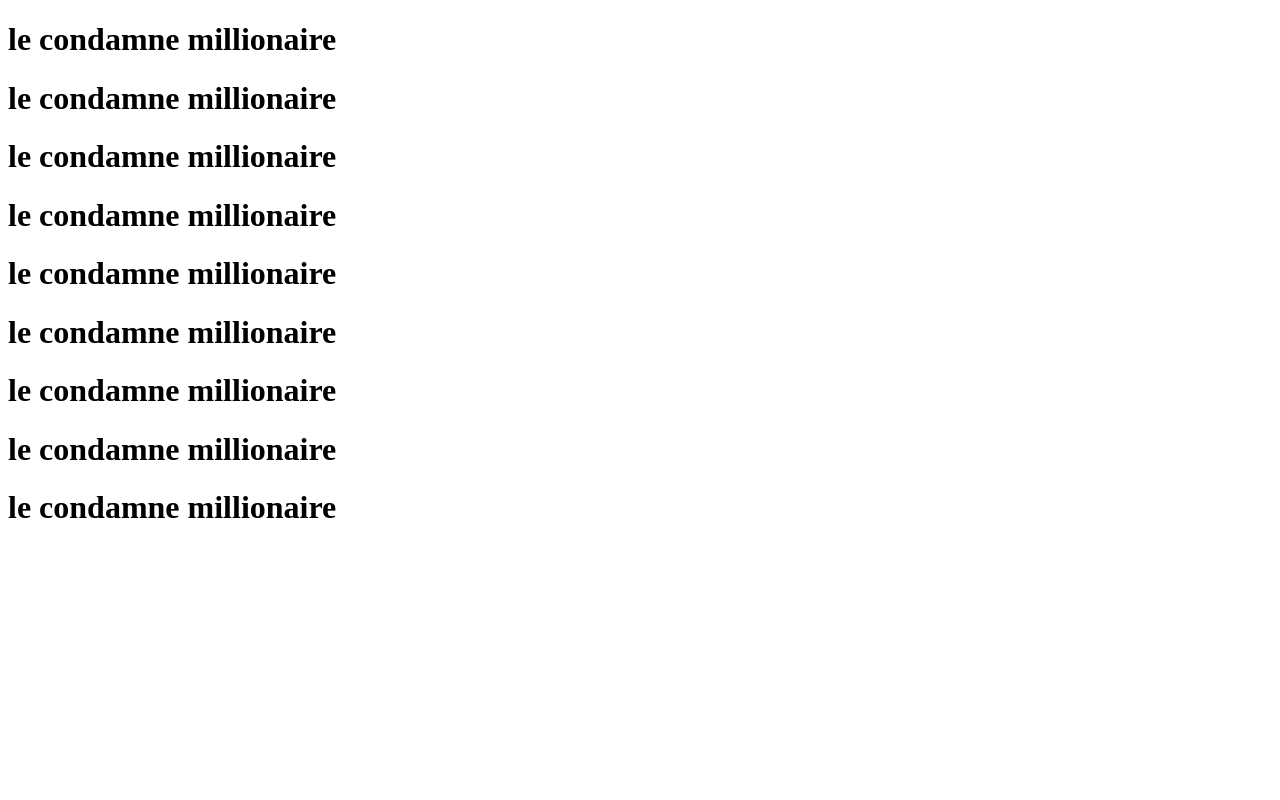
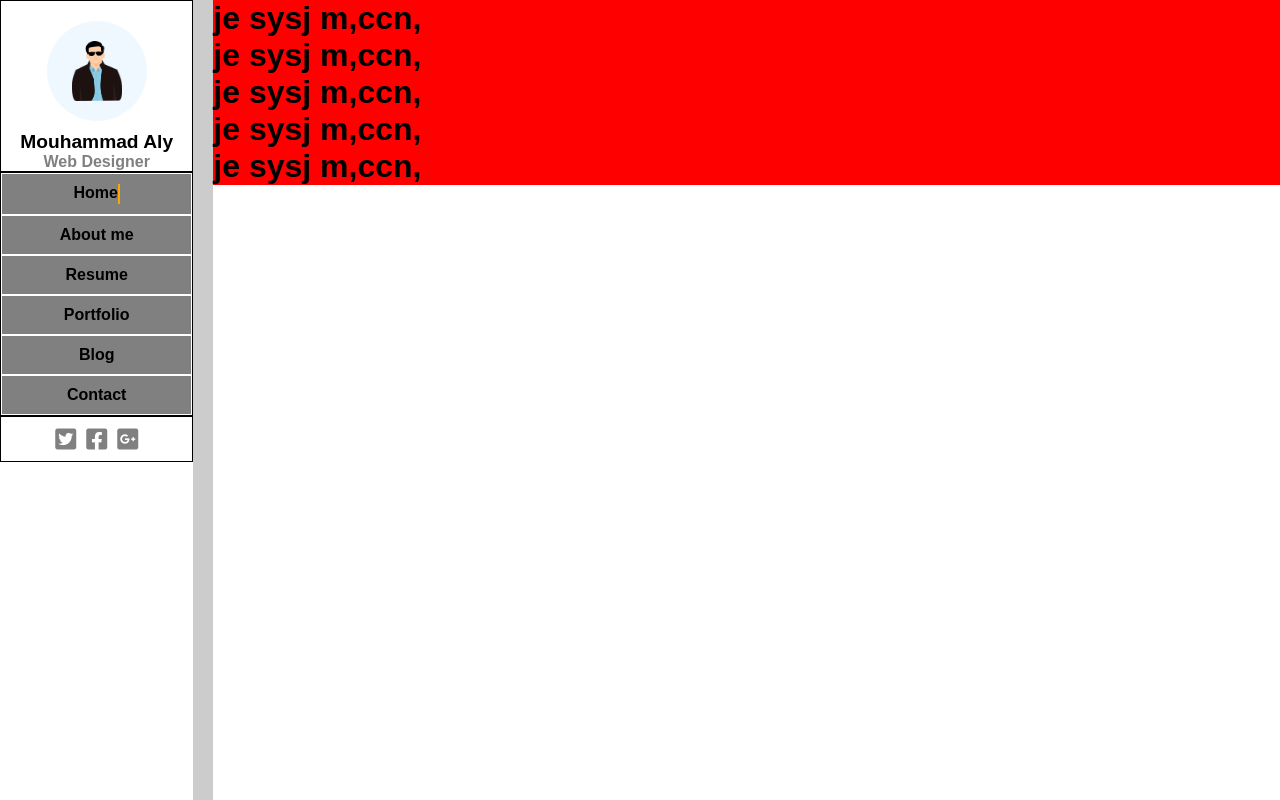
Before and after one commit to ALPHA-WAKA/premier-projet, a plain HTML site: page index.html in a window 1280 px wide. Drawn offline with Linux system fonts and the light colour scheme.

Commit message:
mise en forme

```diff
--- /dev/null
+++ b/css/color.css
@@ -0,0 +1,6 @@
+:root{
+    --main-color: #008080;
+    --main-color-white: white;
+    --main-color-black: #1d1d1d;
+    --main-color-gray: gray;
+}
--- /dev/null
+++ b/css/main.css
@@ -0,0 +1,3 @@
+@import url(/css/style.css);
+@import url(/css/utiles/utiles.css);
+@import url(/css/color.css);
--- /dev/null
+++ b/css/style.css
@@ -0,0 +1,73 @@
+*{
+    padding: 0;
+    margin: 0;
+    font-family: Arial, Helvetica, sans-serif;
+
+}
+.container{
+    height: 100vh;
+    width: 100%;
+}
+/* ///////menu///////// */
+.container-menu{
+   border-right: 20px solid#ccc;
+    height: 100vh;
+
+}
+.profil{
+    display: flex;
+}
+.profil .profil-image{
+   padding: 20px;
+   margin-top: 20px;
+   background-color: aliceblue;
+   width: 60px;
+   height: 60px;
+   border-radius: 50px;
+
+
+}
+.profil-name{
+    font-size: 1.2rem;
+    font-weight: bold;
+}
+.profil-prof{
+    font-weight: bold;
+    color: var(--main-color-gray);
+}
+.aside li{
+    border: 1px solid var(--main-color-white);
+    padding: 10px;
+    display: flex;
+    justify-content: center;
+    flex: 1;
+    font-weight: bold;
+    font-size: 0.8;
+    background-color: var(--main-color-gray);
+    padding: 10px;
+}
+.aside li .active{
+    border-right: 2px solid orange;
+
+}
+.aside a{
+    color: black;
+    text-decoration: none;
+
+}
+.active{
+    height: 20px;
+}
+.social-network i{
+    font-size: 1.5rem;
+    margin: 5px;
+    color: gray;
+    cursor: pointer;
+
+}
+
+
+/* ///////PAGE///////// */
+.container-page{
+    background-color: red;
+}
--- /dev/null
+++ b/css/utiles/utiles.css
@@ -0,0 +1,183 @@
+body {
+    margin: 0;
+    padding: 0;
+    font-family: Arial, Helvetica, sans-serif
+}
+
+
+.b {
+    border: 1px solid #000
+}
+
+.flex {
+    display: flex
+}
+
+.wrap {
+    flex-wrap: wrap
+}
+
+.nowrap {
+    flex-wrap: nowrap
+}
+
+.column {
+    flex-direction: column
+}
+
+.flex-1 {
+    flex: 1
+}
+
+.flex-2 {
+    flex: 2
+}
+
+.flex-3 {
+    flex: 3
+}
+
+.flex-4 {
+    flex: 4
+}
+
+.flex-5 {
+    flex: 5
+}
+
+.gap-5 {
+    gap: 5px
+}
+
+.gap-10 {
+    gap: 10px
+}
+
+.gap-15 {
+    gap: 15px
+}
+
+.gap-20 {
+    gap: 20px
+}
+
+.gap-25 {
+    gap: 25px
+}
+
+.gap-30 {
+    gap: 30px
+}
+
+.flex-center-h,
+.jcc {
+    justify-content: center
+}
+
+.aic,
+.flex-center-v {
+    align-items: center
+}
+
+.relative {
+    position: relative
+}
+
+.absolute {
+    position: absolute
+}
+
+.fixed {
+    position: fixed
+}
+
+.sticky {
+    position: sticky
+}
+
+.none {
+    display: none
+}
+
+.block {
+    display: block
+}
+
+.bold {
+    font-weight: 700
+}
+
+ul {
+    list-style: none;
+    padding: 0;
+    margin: 0
+}
+
+.m-5 {
+    margin: 5px
+}
+
+.m-10 {
+    margin: 10px
+}
+
+.m-15 {
+    margin: 15px
+}
+
+.m-20 {
+    margin: 20px
+}
+
+.m-25 {
+    margin: 25px
+}
+
+.p-5 {
+    padding: 5px
+}
+
+.p-10 {
+    padding: 10px
+}
+
+.p-15 {
+    padding: 15px
+}
+
+.p-20 {
+    padding: 20px
+}
+
+.p-25 {
+    padding: 25px
+}
+
+.dropdown::after {
+    content: "\1F893";
+    padding-left: 2px;
+    position: relative;
+    top: 5px
+}
+
+.burger-icon::after {
+    content: '\002630';
+    float: right
+}
+
+::-webkit-scrollbar {
+    width: 10px
+}
+
+::-webkit-scrollbar-track {
+    background: #f1f1f1
+}
+
+::-webkit-scrollbar-thumb {
+    background: #888
+}
+
+::-webkit-scrollbar-thumb:hover {
+    background: #555;
+    cursor: pointer
+}
--- a/index.html
+++ b/index.html
@@ -5,16 +5,52 @@
     <meta http-equiv="X-UA-Compatible" content="IE=edge">
     <meta name="viewport" content="width=device-width, initial-scale=1.0">
     <title>Projet</title>
+<link rel="stylesheet" href="/css/main.css">
+<link rel="stylesheet" href="https://cdnjs.cloudflare.com/ajax/libs/font-awesome/6.4.0/css/all.min.css" integrity="sha512-iecdLmaskl7CVkqkXNQ/ZH/XLlvWZOJyj7Yy7tcenmpD1ypASozpmT/E0iPtmFIB46ZmdtAc9eNBvH0H/ZpiBw==" crossorigin="anonymous" referrerpolicy="no-referrer" />
 </head>
 <body>
-    <h1>le condamne millionaire</h1>
-    <h1>le condamne millionaire</h1>
-    <h1>le condamne millionaire</h1>
-    <h1>le condamne millionaire</h1>
-    <h1>le condamne millionaire</h1>
-    <h1>le condamne millionaire</h1>
-    <h1>le condamne millionaire</h1>
-    <h1>le condamne millionaire</h1>
-    <h1>le condamne millionaire</h1>
+    <div class="container  flex">
+        <div class="menu flex-1">
+            <div class="container-menu    ">
+               <div class="profil b m-1 flex jcc wrap  ">
+                <div class="profil-image flex jcc m-10 ">
+                    <img src="/image/avatar-3637561_1280.png"  width="50px" alt="">
+                </div>
+                <div class="profil-name">
+                  Mouhammad Aly
+                </div>
+                <div class="profil-prof">Web Designer</div>
+               </div>
+               <div class="aside b  flex-1 jcc ">
+                   <ul>
+                    <li><a href="#" class="active">Home</a></li>
+                    <li><a href="#">About me</a></li>
+                    <li><a href="#">Resume</a></li>
+                    <li><a href="#">Portfolio</a></li>
+                    <li><a href="#">Blog</a></li>
+                    <li><a href="#">Contact</a></li>
+
+                </ul>
+               </div>
+               <div class="social-network flex b jcc p-5">
+                <i class="fa-brands fa-square-twitter"></i>
+                <i class="fa-brands fa-square-facebook"></i>
+                <i class="fa-brands fa-square-google-plus"></i>
+
+               </div>
+            </div>
+        </div>
+        <div class="page flex-5 ">
+            <div class="container-page ">
+                <h1>je sysj m,ccn,</h1>
+                <h1>je sysj m,ccn,</h1>
+                <h1>je sysj m,ccn,</h1>
+                <h1>je sysj m,ccn,</h1>
+                <h1>je sysj m,ccn,</h1></div>
+            </div>
+
+    </div>
+
+
 </body>
 </html>
```
Also changed, not shown: image/avatar-3637561_1280.png (added).
